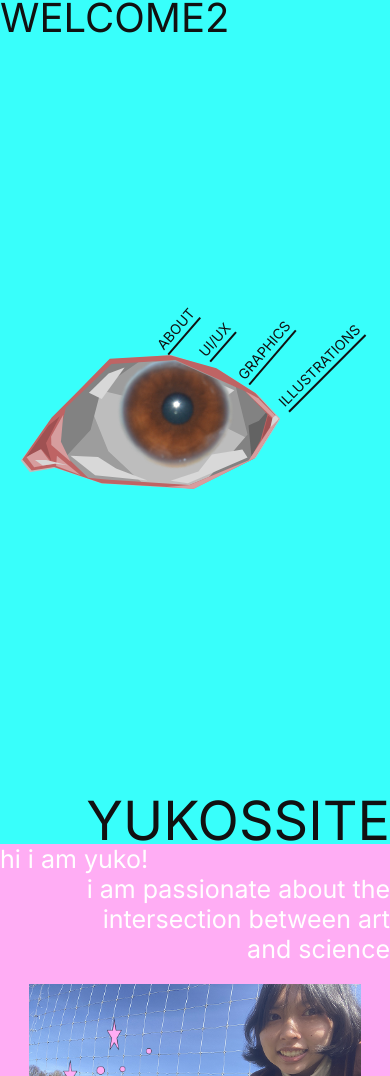
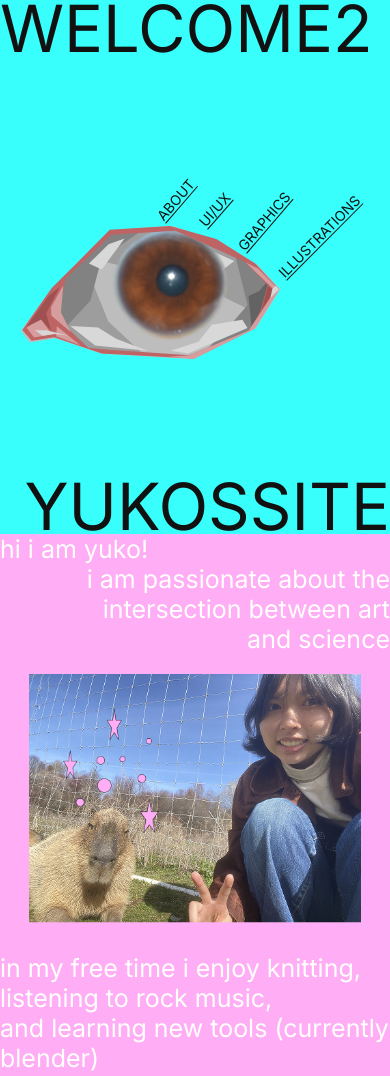
Before and after one commit to yukoyajima/yukoyajima.github.io, an Astro site: page / in a window 390 px wide. Shown: the top 1076 px of the page. Built offline with nearby package versions, Linux system fonts and the light colour scheme; Astro itself is replaced by a stand-in of ours.

Commit message:
improve hero layout at different screen sizes

```diff
--- a/src/components/HeroSection.astro
+++ b/src/components/HeroSection.astro
@@ -10,7 +10,6 @@ const eyeMaskUrl = eyeMaskSvg.src;
 
 <main class="eye-stage" aria-label="An illustrated eye whose pupil follows the cursor">
 	<p class="corner-welcome">WELCOME2</p>
-	<p class="corner-site">YUKOSSITE</p>
 	<div class="eye-wrapper">
 		<nav class="eye-nav" aria-label="Page sections">
 			<a href="#about" class="lash lash-1">ABOUT</a>
@@ -26,6 +25,7 @@ const eyeMaskUrl = eyeMaskSvg.src;
 			<div class="movement-bounds" aria-hidden="true"></div>
 		</div>
 	</div>
+	<p class="corner-site">YUKOSSITE</p>
 </main>
 
 <script>
@@ -110,34 +110,31 @@ const eyeMaskUrl = eyeMaskSvg.src;
 
 <style>
 	.corner-welcome {
-		position: absolute;
-		top: 0;
-		left: 0;
+		align-self: flex-start;
 		margin: 0;
+		margin-bottom: clamp(48px, 17vh, 160px);
 		padding: 0;
-		font-size: clamp(40px, 8vw, 70px);
+		font-size: clamp(65px, 8vw, 70px);
 		font-weight: 400;
 		line-height: 0.9;
 		color: #111;
 	}
 
 	.corner-site {
-		position: absolute;
-		bottom: 0;
-		right: 0;
+		align-self: flex-end;
 		margin: 0;
+		margin-top: clamp(28px, 20vh, 96px);
 		padding: 0;
-		font-size: clamp(54px, 10vw, 100px);
+		font-size: clamp(65px, 10vw, 100px);
 		font-weight: 400;
 		line-height: 0.85;
 		color: #111;
 	}
 
 	.eye-stage {
-		position: relative;
-		min-height: 100svh;
-		display: grid;
-		place-items: center;
+		display: flex;
+		flex-direction: column;
+		align-items: center;
 		background: #38FFFB;
 	}
 
@@ -156,8 +153,8 @@ const eyeMaskUrl = eyeMaskSvg.src;
 		position: absolute;
 		transform-origin: bottom left;
 		text-decoration: underline;
-		text-decoration-thickness: 2px;
-		text-underline-offset: 5px;
+		text-decoration-thickness: clamp(1px, 0.25vw, 2px);
+		text-underline-offset: clamp(2px, 0.55vw, 5px);
 		color: #111;
 		white-space: nowrap;
 		pointer-events: auto;
```
Also changed, not shown: src/assets/eye-inner.svg (deleted), src/assets/eye-outer.svg (deleted), src/assets/point_hand.png (deleted).
